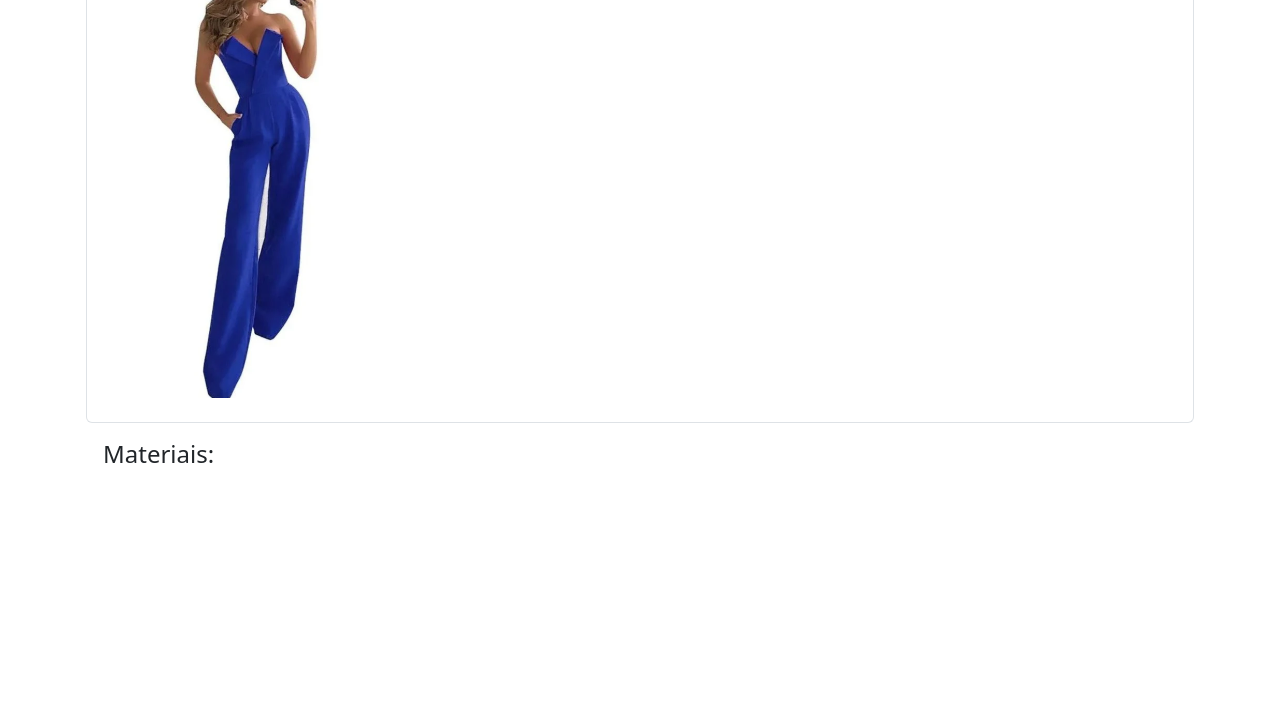
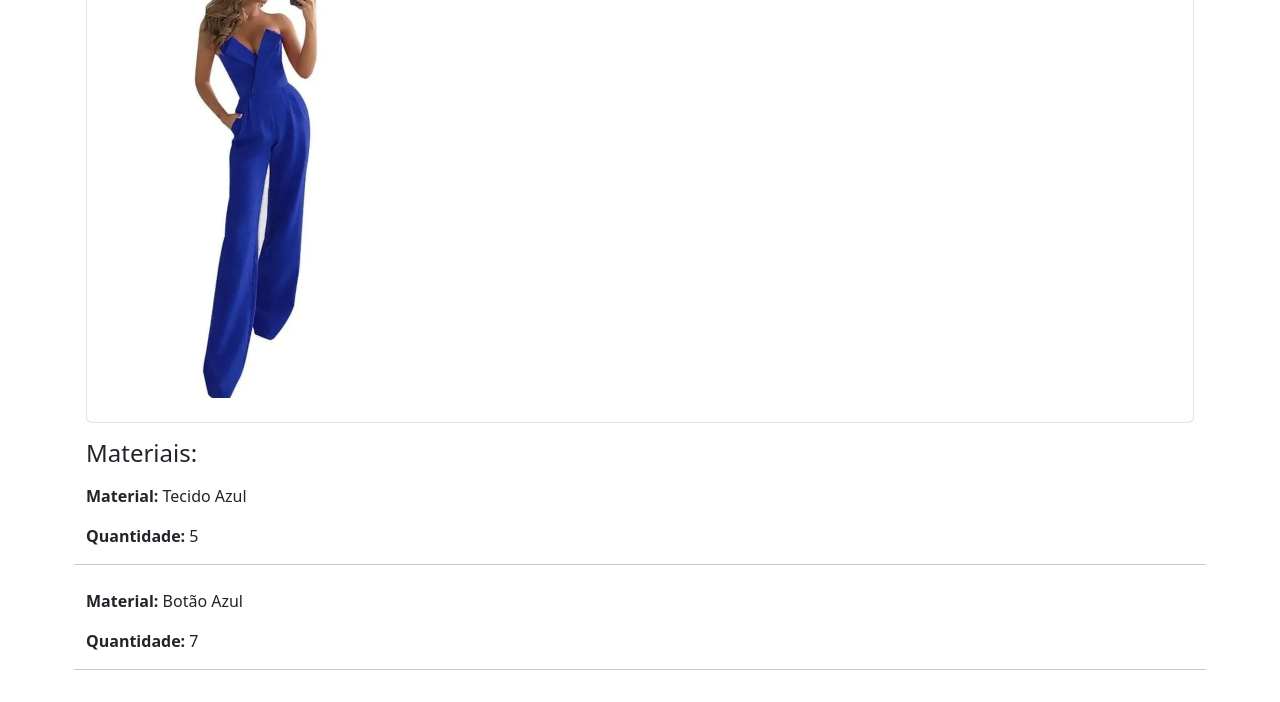
Before and after one commit to paussiadev/phoenixdeploy, a Django app: page /roupas/20/ in a window 1280 px wide. Shown: the part 393-1095 px from the top of the page. Before the commit the page ends 856 px from the top, so only its background shows below. Run offline with Django 5.2, Linux system fonts and the light colour scheme; data comes from the database, SQL or seed files in the repository; both versions use the stored data as it was after the commit.

Commit message:
01/11/2024 2

```diff
--- a/material/templates/base.html
+++ b/material/templates/base.html
@@ -25,10 +25,10 @@
                     <li> <a class="nav-link active" aria-current="page" href="{% url 'producao_list' %}">Produção</a></li>
                     </ul>
 
-                    <span class="ms-auto d-flex">
+                    <span class="ms-auto d-flex flex-column">
 
-                    <img src="{{ user.profile.photo.url }}" alt="Foto de perfil">
-                    <a class="nav-link active link-light" aria-current="page" href="{% url 'profile' %}">Perfil</a>
+                        <a class="nav-link active link-light" aria-current="page" href="{% url 'profile' %}"><img src="{{ user.profile_picture.url }}" alt="Foto de Perfil" class="rounded rounded-5 mx-auto d-block" width="60"></a>
+                        <a class="nav-link active link-light mx-auto" aria-current="page" href="{% url 'profile' %}">Perfil</a>
 
                     </span>
             </div>
--- a/roupa/templates/roupa_detail_view.html
+++ b/roupa/templates/roupa_detail_view.html
@@ -26,15 +26,20 @@
     <li class="list-group-item"><p><img src="{{object.imagem.url}}" alt="{{ musica.titulo }}" width=300></p></li>
 </ul>
 
-<div class="alert alert-white" role="alert">
-    <h4>Materiais:</h4>
-</div>
+<h4 class="mt-3">Materiais:</h4>
 
-<ul>
-    {% for material in object.materiais.all %}
-        <li>{{ material.nome }} </li>
-    {% endfor %}
-</ul>
+
+<div class="row">
+        {% for material in materiais %}
+            <div class="mt-2">
+                <p><strong>Material:</strong> {{ material.material.nome }}</p>
+                <p><strong>Quantidade:</strong> {{ material.quantidade }} </p>
+            </div>
+            <hr>
+        {% empty %}
+            <p>Não há materiais cadastrados.</p>
+        {% endfor %}
+    </div>
 
 
 {% endblock %}
--- a/roupa/templates/roupa_list_view.html
+++ b/roupa/templates/roupa_list_view.html
@@ -34,5 +34,6 @@
             </td>
           </tr>
         {% endfor %}
+
 </ul>
 {% endblock %}
--- a/roupa/views.py
+++ b/roupa/views.py
@@ -25,6 +25,7 @@ class RoupaDetailView(DetailView):
         context = super().get_context_data(**kwargs)
         roupa = self.object
         context['valor_producao'] = roupa.valor_producao()
+        context['materiais'] = self.object.roupamaterial_set.all()
         return context
 
 class RoupaCreateView(CreateView):
--- a/usuario/models.py
+++ b/usuario/models.py
@@ -10,7 +10,7 @@ class CustomUser(AbstractUser):
     cpf = models.CharField(max_length=11, unique=True, verbose_name="CPF")
     # profile_picture = models.ImageField(upload_to='fotos/', null=True, blank=True)
     profile_picture = models.ImageField(upload_to='profile_pictures/', blank=True, null=True)
-    idioma = models.CharField(verbose_name="Valor", null=False, blank=False,  choices=linguagem, default='pt-br', max_length=7)
+    idioma = models.CharField(verbose_name="Idioma", null=False, blank=False,  choices=linguagem, default='pt-br', max_length=7)
 
     def __str__(self):
         return self.username
--- a/usuario/templates/usuario/profile_update.html
+++ b/usuario/templates/usuario/profile_update.html
@@ -10,7 +10,7 @@
         {% csrf_token %}
         {{ form.as_p }}
 
-        <button type="submit">Salvar Alterações</button>
+
     </form>
 
     <a href="{% url 'profile' %}">Voltar para o Perfil</a>
@@ -28,7 +28,7 @@
 
             <a type="button" href="{% url 'profile' %}" class="btn btn-outline-dark"><strong>Voltar para o Perfil</strong></a>
 
-            <a type="button" href="{% url 'profile_edit' %}" class="btn btn-dark"><strong>Salvar Alterações</strong></a>
+            <button type="submit" class="btn btn-dark"><b>Salvar Alterações</b></button>
             </form>
         </li>
       </ul>
--- a/usuario/urls.py
+++ b/usuario/urls.py
@@ -1,7 +1,8 @@
 from django.urls import path
-from usuario.views import UserProfileView, UserProfileUpdateView
+from usuario.views import UserPasswordChangeView, UserProfileView, UserProfileUpdateView
 
 urlpatterns = [
     path('profile/', UserProfileView.as_view(), name='profile'),
     path('profile/edit/', UserProfileUpdateView.as_view(), name='profile_edit'),
+    path('profile/password/', UserPasswordChangeView.as_view(), name='password_change'),
 ]
```
Also changed, not shown: dashboard/templates/login.html (+6 -1 lines), usuario/templates/usuario/password_change.html (added, +18 -0 lines), usuario/views.py (+10 -0 lines), db.sqlite3, media/profile_pictures/Usuário.png (added), media/profile_pictures/Usuário_MIp021Z.png (added).
